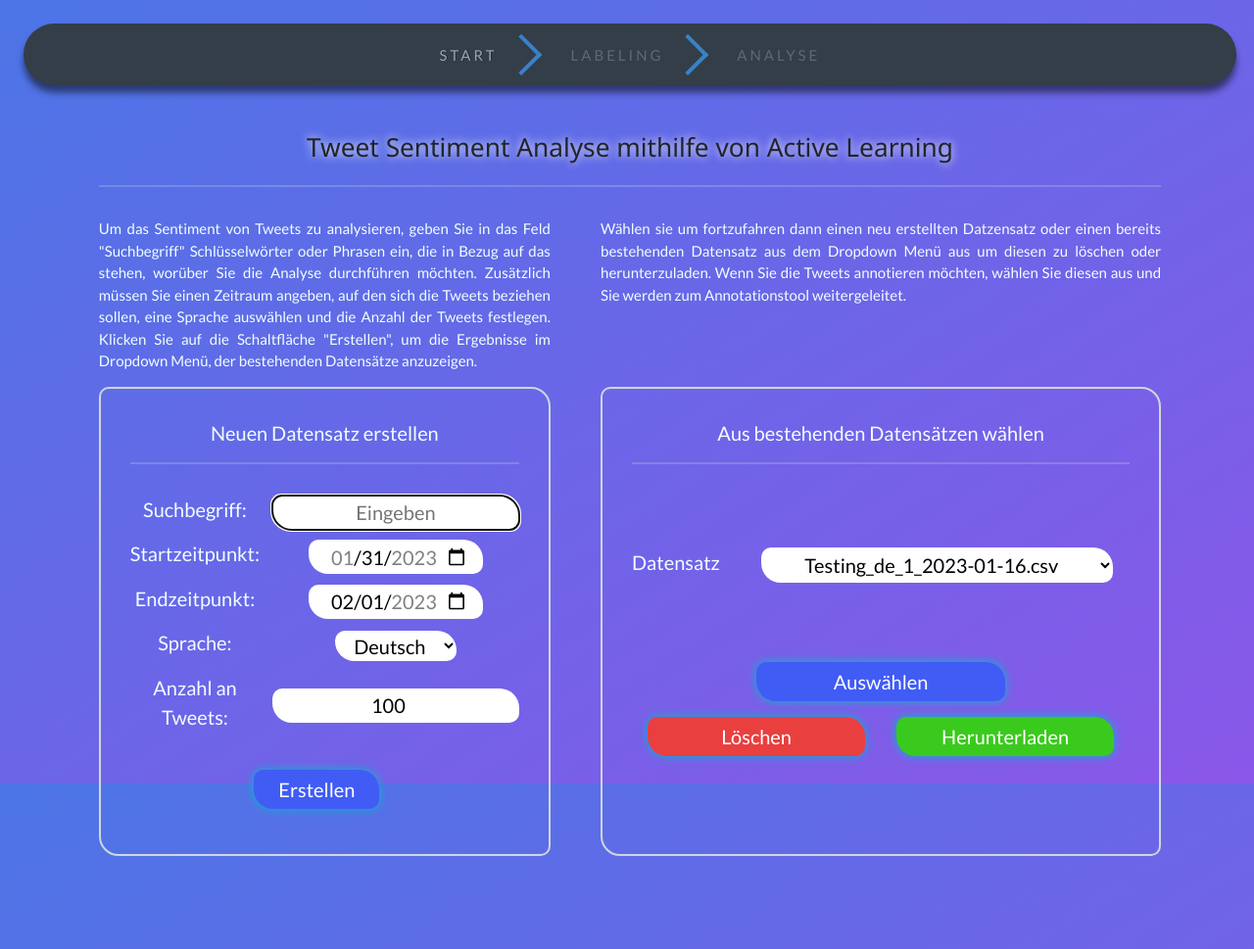
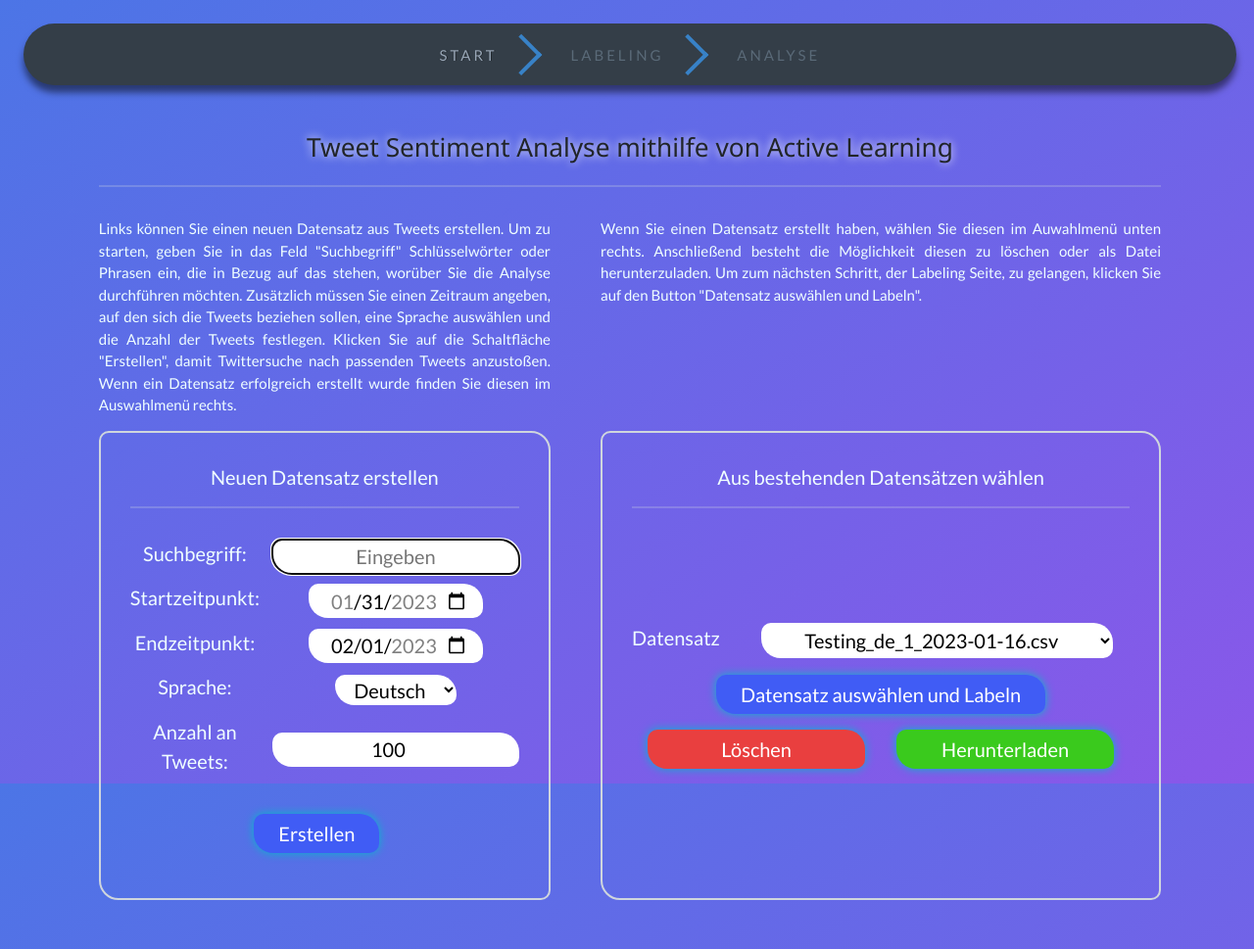
Before and after one commit to Eliasm001/twitter-active-learning-labeling-tool, a Flask app: page /index in a window 1280 px wide. Shown: the top 969 px of the page at 98% size. Run offline with Flask 2, Linux system fonts and the light colour scheme; some libraries are stand-ins or nearby versions.

Commit message:
texte überall überarbeitet. + "Auswählen +Labeln"

```diff
--- a/static/css/start.css
+++ b/static/css/start.css
@@ -34,7 +34,7 @@ h3 {
 /* Layout für Erklärungstext */
 p {
   font-size: large;
-  text-align: center;
+  text-align: justify;
 }
 /* Layout für Startbutton */
 .homebutton {
--- a/templates/index.html
+++ b/templates/index.html
@@ -48,11 +48,13 @@
             <div class="main-space-bottom">
                 <div class="text-left">
                     <!--Form that allows the user to create a new dataset based on the parameters the twitter dataset-->
-                    <p>Um das Sentiment von Tweets zu analysieren, geben Sie in das Feld "Suchbegriff" Schlüsselwörter
+                    <p>Links können Sie einen neuen Datensatz aus Tweets erstellen. Um zu starten, geben Sie in das Feld
+                        "Suchbegriff" Schlüsselwörter
                         oder Phrasen ein, die in Bezug auf das stehen, worüber Sie die Analyse durchführen möchten.
                         Zusätzlich müssen Sie einen Zeitraum angeben, auf den sich die Tweets beziehen sollen, eine
                         Sprache auswählen und die Anzahl der Tweets festlegen. Klicken Sie auf die Schaltfläche
-                        "Erstellen", um die Ergebnisse im Dropdown Menü, der bestehenden Datensätze anzuzeigen.
+                        "Erstellen", damit Twittersuche nach passenden Tweets anzustoßen. Wenn ein Datensatz erfolgreich
+                        erstellt wurde finden Sie diesen im Auswahlmenü rechts.
                     </p>
                 </div>
                 <!-- Area with input fields to create a new dataset -->
@@ -85,10 +87,11 @@
                 </div>
 
                 <div class="text-right">
-                    <p>Wählen sie um fortzufahren dann einen neu erstellten Datzensatz oder einen bereits bestehenden
-                        Datensatz aus dem Dropdown Menü aus um diesen zu löschen oder herunterzuladen. Wenn Sie die
-                        Tweets annotieren möchten, wählen Sie diesen aus und Sie werden zum Annotationstool
-                        weitergeleitet.</p>
+                    <p>Wenn Sie einen Datensatz erstellt haben, wählen Sie diesen im Auwahlmenü unten rechts.
+                        Anschließend besteht die Möglichkeit diesen zu löschen oder als Datei herunterzuladen.
+                        Um zum nächsten Schritt, der Labeling Seite, zu gelangen, klicken Sie auf den Button "Datensatz
+                        auswählen und Labeln".
+                    </p>
                 </div>
                 <!-- Area to manage exisiting datasets -->
                 <div class="main-space-bottom-right" pill>
@@ -106,7 +109,8 @@
                                 {% endfor %}
                             </select>
                         </div>
-                        <input class="homebutton" type="submit" value="Auswählen" id="login_dataset_choice" />
+                        <input class="homebutton" type="submit" value="Datensatz auswählen und Labeln"
+                            id="login_dataset_choice" />
                         <!-- Delete and Download buttons  -->
                         <div class="main-space-bottom-right-buttons">
                             <input class="homebutton" type="" value="Löschen" onclick="delete_csv()" id="delete_dataset"
--- a/templates/start.html
+++ b/templates/start.html
@@ -24,8 +24,10 @@
         <h3>Supervisor: Alexander Grote</h3>
     </div>
     <p>Dieses Tool bietet dem Nutzer die Möglichkeit Datensätze von Twitter Tweets zu erstellen, zu verwalten und zu
-        labeln. Dafür gibt es ein intuitives Labeling Tool. Zusätzlich besteht die Möglichkeit Active Learning
-        einzusetzen, um große Mengen von sprachlichen Informationen schnell und einfach zugänglich zu machen.
+        labeln. Die intuitives Labeling Seite bietet dem Nutzer die Möglichkeit Labels manuell zu erstellen und den
+        Nutzer durch Active Learning zu unterstützen. Dafür werden dem Nutzer zuerst die - aus Sicht des Modells -
+        interessantesten Tweets Tweets angezeigt und redundante Einträge hinten angestellt. So ist es möglich auch große
+        Datensätze effizient zu erschließen und keine Zeit mit unnötigen Einträgen zu verschwenden.
     </p>
 
     <form action="{{ url_for('hello_world') }}" method="POST">
```
Also changed, not shown: templates/analysis.html (+6 -6 lines), templates/labeling.html (+11 -8 lines).
